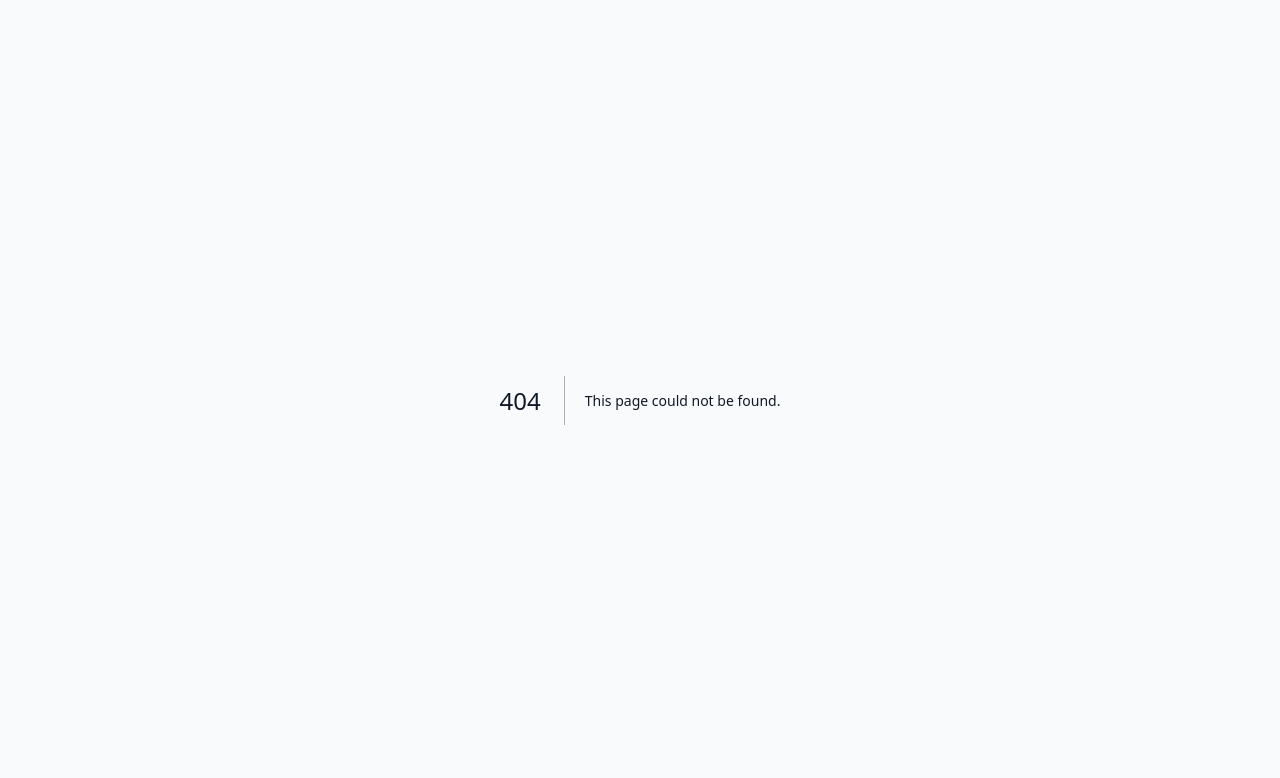
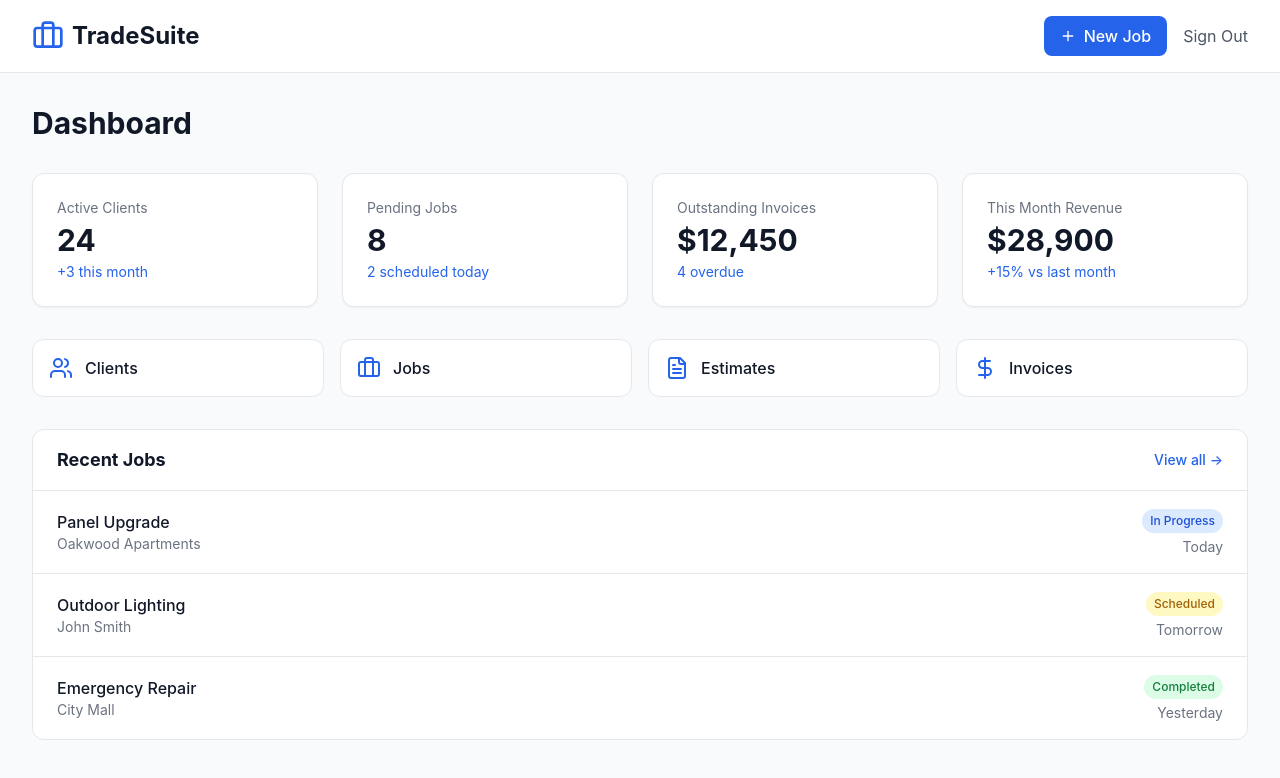
Before and after one commit to JeremySmythDigital/tradesuite, a Next.js app: page /dashboard in a window 1280 px wide. Before the commit this address had no page. Shown: the top 778 px of the page. Built offline with nearby package versions, Linux system fonts and the light colour scheme.

Commit message:
Add dashboard page

```diff
--- /dev/null
+++ b/src/app/dashboard/page.tsx
@@ -0,0 +1,111 @@
+import { Metadata } from 'next';
+import Link from 'next/link';
+import { Briefcase, Users, FileText, DollarSign, Plus } from 'lucide-react';
+
+export const metadata: Metadata = {
+  title: 'Dashboard - TradeSuite',
+  description: 'Manage your trade business',
+};
+
+// Mock data - will be replaced with Directus API calls
+const stats = [
+  { label: 'Active Clients', value: '24', change: '+3 this month' },
+  { label: 'Pending Jobs', value: '8', change: '2 scheduled today' },
+  { label: 'Outstanding Invoices', value: '$12,450', change: '4 overdue' },
+  { label: 'This Month Revenue', value: '$28,900', change: '+15% vs last month' },
+];
+
+const recentJobs = [
+  { id: '1', client: 'Oakwood Apartments', title: 'Panel Upgrade', status: 'In Progress', date: 'Today' },
+  { id: '2', client: 'John Smith', title: 'Outdoor Lighting', status: 'Scheduled', date: 'Tomorrow' },
+  { id: '3', client: 'City Mall', title: 'Emergency Repair', status: 'Completed', date: 'Yesterday' },
+];
+
+export default function DashboardPage() {
+  return (
+    <div className="min-h-screen bg-gray-50">
+      {/* Header */}
+      <header className="bg-white border-b border-gray-200">
+        <div className="max-w-7xl mx-auto px-4 sm:px-6 lg:px-8 py-4">
+          <div className="flex items-center justify-between">
+            <Link href="/" className="flex items-center gap-2">
+              <Briefcase className="w-8 h-8 text-blue-600" />
+              <span className="font-bold text-2xl">TradeSuite</span>
+            </Link>
+            <div className="flex items-center gap-4">
+              <button className="px-4 py-2 bg-blue-600 text-white rounded-lg hover:bg-blue-700 transition-colors font-medium flex items-center gap-2">
+                <Plus className="w-4 h-4" />
+                New Job
+              </button>
+              <Link href="/login" className="text-gray-600 hover:text-gray-900">Sign Out</Link>
+            </div>
+          </div>
+        </div>
+      </header>
+
+      {/* Main Content */}
+      <main className="max-w-7xl mx-auto px-4 sm:px-6 lg:px-8 py-8">
+        <h1 className="text-3xl font-bold text-gray-900 mb-8">Dashboard</h1>
+
+        {/* Stats Grid */}
+        <div className="grid grid-cols-1 md:grid-cols-2 lg:grid-cols-4 gap-6 mb-8">
+          {stats.map((stat) => (
+            <div key={stat.label} className="bg-white rounded-xl p-6 shadow-sm border border-gray-200">
+              <p className="text-sm text-gray-500 mb-1">{stat.label}</p>
+              <p className="text-3xl font-bold text-gray-900">{stat.value}</p>
+              <p className="text-sm text-blue-600 mt-1">{stat.change}</p>
+            </div>
+          ))}
+        </div>
+
+        {/* Quick Actions */}
+        <div className="grid grid-cols-2 md:grid-cols-4 gap-4 mb-8">
+          <Link href="/clients" className="flex items-center gap-3 p-4 bg-white rounded-xl border border-gray-200 hover:border-blue-300 transition-colors">
+            <Users className="w-6 h-6 text-blue-600" />
+            <span className="font-medium">Clients</span>
+          </Link>
+          <Link href="/jobs" className="flex items-center gap-3 p-4 bg-white rounded-xl border border-gray-200 hover:border-blue-300 transition-colors">
+            <Briefcase className="w-6 h-6 text-blue-600" />
+            <span className="font-medium">Jobs</span>
+          </Link>
+          <Link href="/estimates" className="flex items-center gap-3 p-4 bg-white rounded-xl border border-gray-200 hover:border-blue-300 transition-colors">
+            <FileText className="w-6 h-6 text-blue-600" />
+            <span className="font-medium">Estimates</span>
+          </Link>
+          <Link href="/invoices" className="flex items-center gap-3 p-4 bg-white rounded-xl border border-gray-200 hover:border-blue-300 transition-colors">
+            <DollarSign className="w-6 h-6 text-blue-600" />
+            <span className="font-medium">Invoices</span>
+          </Link>
+        </div>
+
+        {/* Recent Jobs */}
+        <div className="bg-white rounded-xl border border-gray-200 overflow-hidden">
+          <div className="px-6 py-4 border-b border-gray-200 flex justify-between items-center">
+            <h2 className="text-lg font-bold">Recent Jobs</h2>
+            <Link href="/jobs" className="text-blue-600 hover:text-blue-700 text-sm font-medium">View all →</Link>
+          </div>
+          <div className="divide-y divide-gray-200">
+            {recentJobs.map((job) => (
+              <div key={job.id} className="px-6 py-4 flex items-center justify-between hover:bg-gray-50">
+                <div>
+                  <p className="font-medium text-gray-900">{job.title}</p>
+                  <p className="text-sm text-gray-500">{job.client}</p>
+                </div>
+                <div className="text-right">
+                  <span className={`inline-flex px-2 py-1 text-xs font-medium rounded-full ${
+                    job.status === 'Completed' ? 'bg-green-100 text-green-700' :
+                    job.status === 'In Progress' ? 'bg-blue-100 text-blue-700' :
+                    'bg-yellow-100 text-yellow-700'
+                  }`}>
+                    {job.status}
+                  </span>
+                  <p className="text-sm text-gray-500 mt-1">{job.date}</p>
+                </div>
+              </div>
+            ))}
+          </div>
+        </div>
+      </main>
+    </div>
+  );
+}
```
